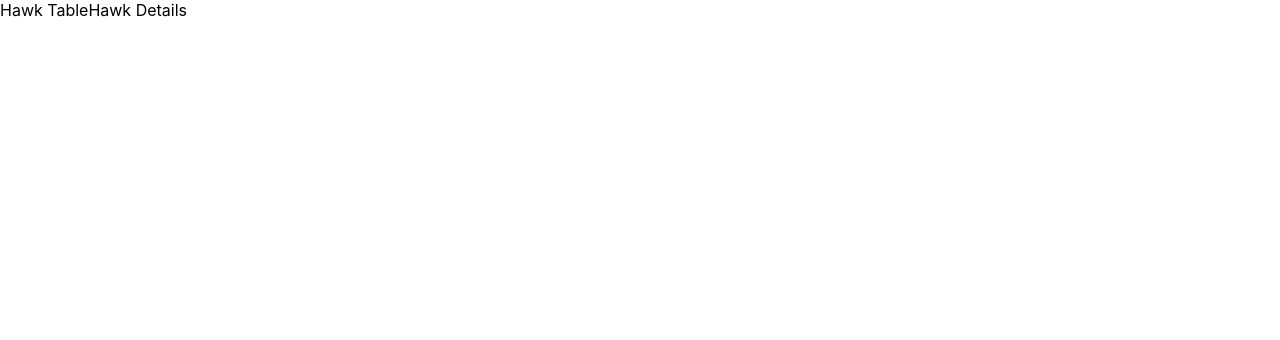
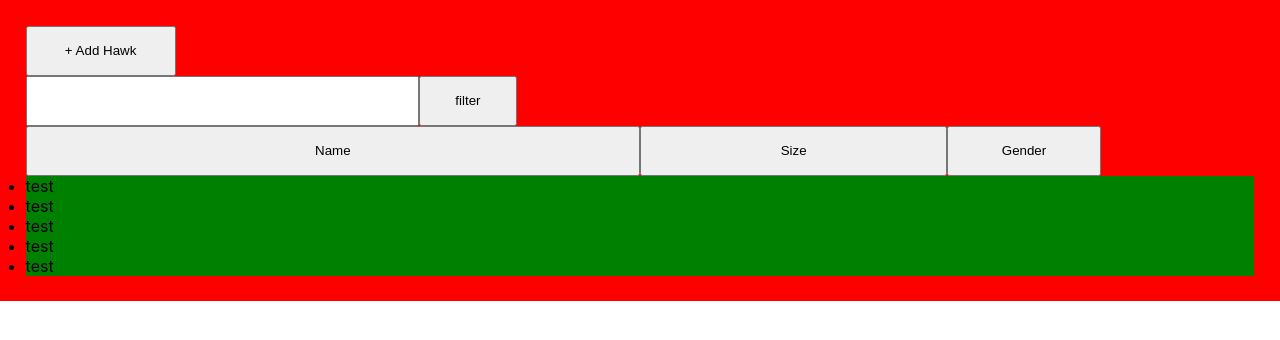
Before and after one commit to stackhawk/code-example-hawk-api, a React (Create React App) app in the folder ui/: page / in a window 1280 px wide. Shown: the top 340 px of the page. Built offline with nearby package versions, Linux system fonts and the light colour scheme; the HTML template or start-up script is replaced by a standard one.

Commit message:
add some basic styling, hide details

```diff
--- a/ui/src/App.css
+++ b/ui/src/App.css
@@ -7,3 +7,54 @@
 .App {
   display: flex;
 }
+
+.hawk-details {
+  display: none;
+}
+
+.hawk-table {
+  display: grid;
+  background-color: red;
+  grid-template-rows: 1fr 1fr 1fr auto;
+  grid-template-columns: 4fr 2fr 1fr 1fr;
+  grid-template-areas: "addButton . . ." "inputFilter . . ." "nameFilter sizeFilter genderFilter ." "table table table table";
+  width: 100%;
+  padding: 2%;
+}
+
+.add-button {
+  grid-area: addButton;
+  width: 150px;
+  height: 50px;
+}
+
+.filter-input {
+  grid-area: inputFilter;
+  width: 80%;
+  display: flex;
+}
+
+.filter-input input {
+  width: 80%;
+}
+
+.filter-input button {
+  width: 20%;
+}
+
+.name-filter {
+  grid-area: nameFilter;
+}
+
+.size-filter {
+  grid-area: sizeFilter;
+}
+
+.gender-filter {
+  grid-area: genderFilter;
+}
+
+.table {
+  grid-area: table;
+  background-color: green;
+}
--- a/ui/src/HawkDetails.tsx
+++ b/ui/src/HawkDetails.tsx
@@ -4,6 +4,6 @@ type HawkDetailsState = {};
 
 export class HawkDetails extends Component<{}, HawkDetailsState> {
   render() {
-    return <p>Hawk Details</p>;
+    return <div className="hawk-details">Hawk Details</div>;
   }
 }
--- a/ui/src/HawkTable.tsx
+++ b/ui/src/HawkTable.tsx
@@ -3,7 +3,29 @@ import React, { Component } from "react";
 type HawkTableState = {};
 
 export class HawkTable extends Component<{}, HawkTableState> {
+  componentDidMount() {}
+
   render() {
-    return <p>Hawk Table</p>;
+    return (
+      <div className="hawk-table">
+        <button className="add-button">+ Add Hawk</button>
+        <div className="filter-input">
+          <input type="text" name="filter" aria-label="filter" />
+          <button>filter</button>
+        </div>
+        <button className="filter-button name-filter">Name</button>
+        <button className="filter-button size-filter">Size</button>
+        <button className="filter-button gender-filter">Gender</button>
+        <div className="table">
+          <ul>
+            <li>test</li>
+            <li>test</li>
+            <li>test</li>
+            <li>test</li>
+            <li>test</li>
+          </ul>
+        </div>
+      </div>
+    );
   }
 }
```
